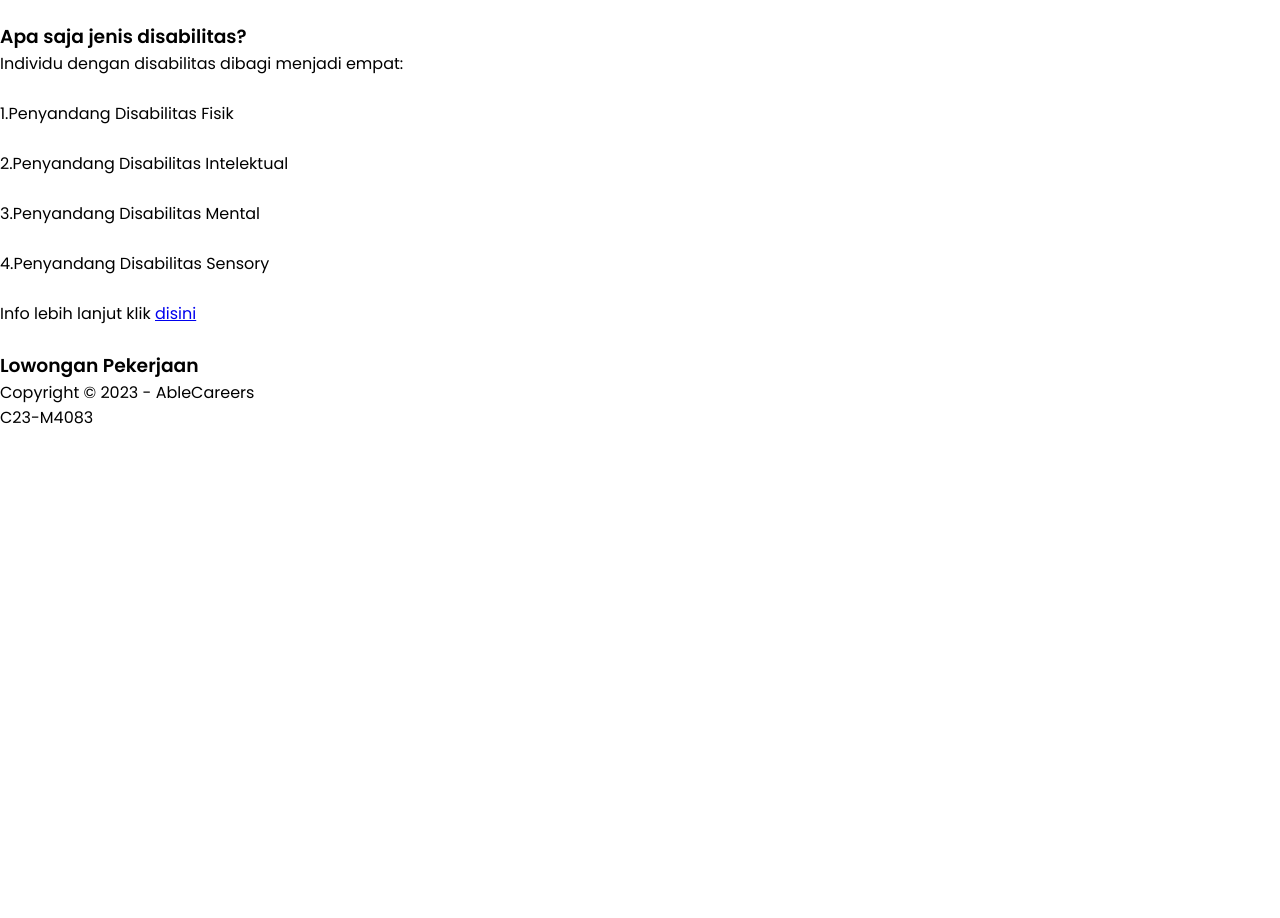
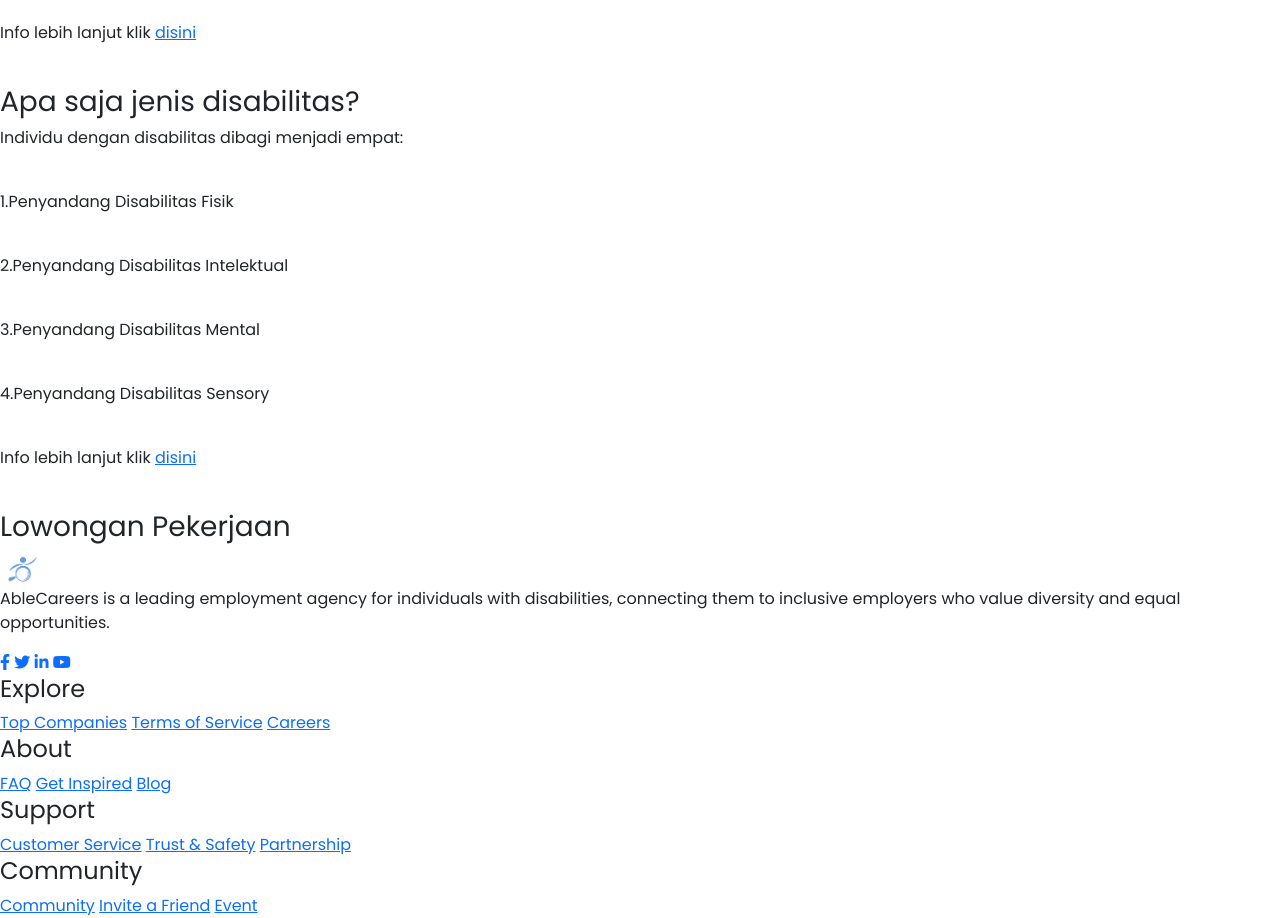
Before and after one commit to zulfianrahma/CapstoneProject-AbleCareers, a website built with webpack: page Front-End/src/templates/index.html in a window 1280 px wide. Shown: the part 721-1639 px from the top of the page. Before the commit the page ends 1151 px from the top, so only its background shows below. Built offline with nearby package versions, Linux system fonts and the light colour scheme; no server answers; files whose address does not match are found by name.

Commit message:
Update link boostrap sama footer index.html

```diff
--- a/Front-End/src/templates/index.html
+++ b/Front-End/src/templates/index.html
@@ -9,6 +9,8 @@
     <!-- <link href="https://fonts.googleapis.com/css2?family=Poppins:wght@300;400;600&display=swap" rel="stylesheet"/> -->
     <!--Icon-->
     <link href="./Logo.png"></link>
+    <link rel="stylesheet" href="https://cdn.jsdelivr.net/npm/bootstrap@5.0.2/dist/css/bootstrap.min.css">
+    <link rel="stylesheet" href="https://cdnjs.cloudflare.com/ajax/libs/font-awesome/5.15.3/css/all.min.css">
     <script src="https://use.fontawesome.com/b070c8f1df.js"></script>
 
     <title>AbleCareers</title>
@@ -42,8 +44,42 @@
     </header>
     <main id="main-content"></main>
     <footer>
-      <p>Copyright © 2023 - AbleCareers</p>
-      <p><a>C23-M4083</a></p>
+      <div class="footer-wrapper">
+        <img class="logo" src="public/Logo.png">
+        <br>
+        <p>AbleCareers is a leading employment agency for individuals with disabilities, connecting them to inclusive employers who value diversity and equal opportunities.</p>
+        <div class="social-media">
+          <a href="#"><i class="fab fa-facebook-f"></i></a>
+          <a href="#"><i class="fab fa-twitter"></i></a>
+          <a href="#"><i class="fab fa-linkedin-in"></i></a>
+          <a href="#"><i class="fab fa-youtube"></i></a>
+        </div>
+      </div>
+        <div class="footer-wrapper">
+          <h4>Explore</h4>
+          <a href="#">Top Companies</a>
+          <a href="#">Terms of Service</a>
+          <a href="#">Careers</a>
+        </div>
+        <div class="footer-wrapper">
+          <h4>About</h4>
+          <a href="#">FAQ</a>
+          <a href="#">Get Inspired</a>
+          <a href="#blog">Blog</a>
+        </div>
+        <div class="footer-wrapper">
+          <h4>Support</h4>
+          <a href="#">Customer Service</a>
+          <a href="#">Trust & Safety</a>
+          <a href="#">Partnership</a>
+        </div>
+        <div class="footer-wrapper">
+          <h4>Community</h4>
+          <a href="#">Community</a>
+          <a href="#">Invite a Friend</a>
+          <a href="#">Event</a>
+        </div>
+      </div>
     </footer>
   </body>
 </html>
```
